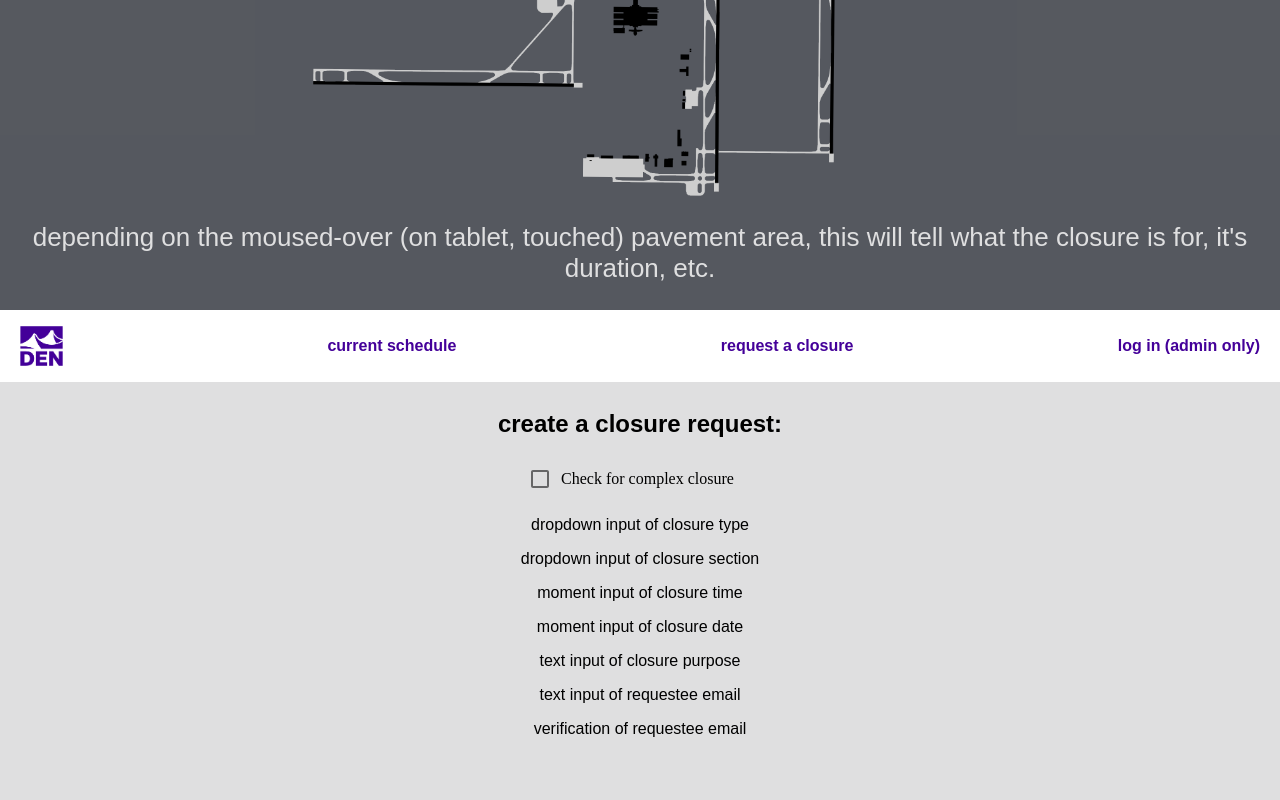
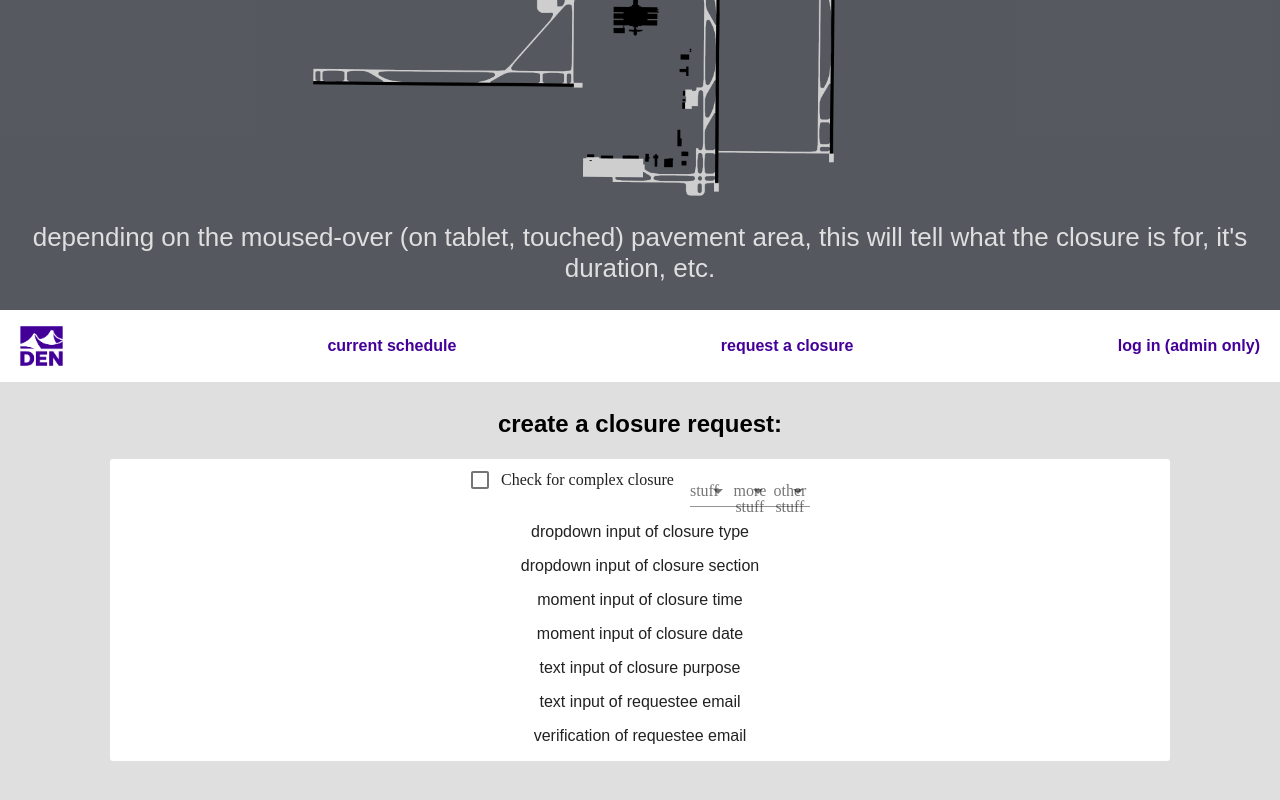
Before and after one commit to blackmacaroon/diaopsclosecall, a React (Create React App) app: page /request in a window 1280 px wide. Shown: the part 374-1174 px from the top of the page. Built offline with nearby package versions, Linux system fonts and the light colour scheme; a web font is replaced by a local one.

Commit message:
playing with mui forms

```diff
--- a/src/components/request.js
+++ b/src/components/request.js
@@ -1,4 +1,6 @@
 import React from "react";
+import Grid from "@material-ui/core/Grid";
+import Card from "@material-ui/core/Card";
 import Checkbox from "@material-ui/core/Checkbox";
 import InputLabel from '@material-ui/core/InputLabel';
 import MenuItem from '@material-ui/core/MenuItem';
@@ -14,10 +16,40 @@ const Request = () => {
                 <h2>create a closure request:</h2>
             </header>
             <form>
+            <Grid container justify="space-around" spacing={3}>
+                <Grid item xs={12} sm={10}>
+                    <Card variant="outlined">
                         <FormControlLabel
                             control={<Checkbox className="complexClosure" name="complexClosure" />}
                             label="Check for complex closure"
                         />
+                        <FormControl>
+                            <InputLabel>stuff</InputLabel>
+                            <Select>
+                                <MenuItem>43653</MenuItem>
+                                <MenuItem>3443</MenuItem>
+                                <MenuItem>688</MenuItem>
+                                <MenuItem>3244</MenuItem>
+                            </Select>
+                        </FormControl>
+                        <FormControl>
+                            <InputLabel>more stuff</InputLabel>
+                            <Select>
+                                <MenuItem>dfbdfb</MenuItem>
+                                <MenuItem>dfbfdbd</MenuItem>
+                                <MenuItem>dfbddfb</MenuItem>
+                                <MenuItem>dbfdbfdb</MenuItem>
+                            </Select>
+                        </FormControl>
+                        <FormControl>
+                            <InputLabel>other stuff</InputLabel>
+                            <Select>
+                                <MenuItem>v39u4bg93</MenuItem>
+                                <MenuItem>osiv9wgh93</MenuItem>
+                                <MenuItem>0efh9wiehv93hg93ig</MenuItem>
+                                <MenuItem>ashcfidjkshgiweuuueu3</MenuItem>
+                            </Select>
+                        </FormControl>
                             <p>dropdown input of closure type</p>
                             <p>dropdown input of closure section</p>
                             <p>moment input of closure time</p>
@@ -25,6 +57,9 @@ const Request = () => {
                             <p>text input of closure purpose</p>
                             <p>text input of requestee email</p>
                             <p>verification of requestee email</p>
+                    </Card>
+                </Grid>
+            </Grid>
             </form>
         </div>
     )
--- a/src/styles/global.scss
+++ b/src/styles/global.scss
@@ -52,10 +52,6 @@
     padding: 20px;
   }
 
-  .complexClosure {
-    color: $ccden;
-  }
-
   .copyright{
     opacity: 30%;
   }
--- a/src/styles/variables.scss
+++ b/src/styles/variables.scss
@@ -1,4 +1,4 @@
 $ccdark: #282c34c9;
 $cclight: #dfdfe0;
 $ccden: #440099;
-$ccalert: #ffa857 ;
+$ccalert: #ffa857;
```
Lines whose indentation alone changed are shown as unchanged.
